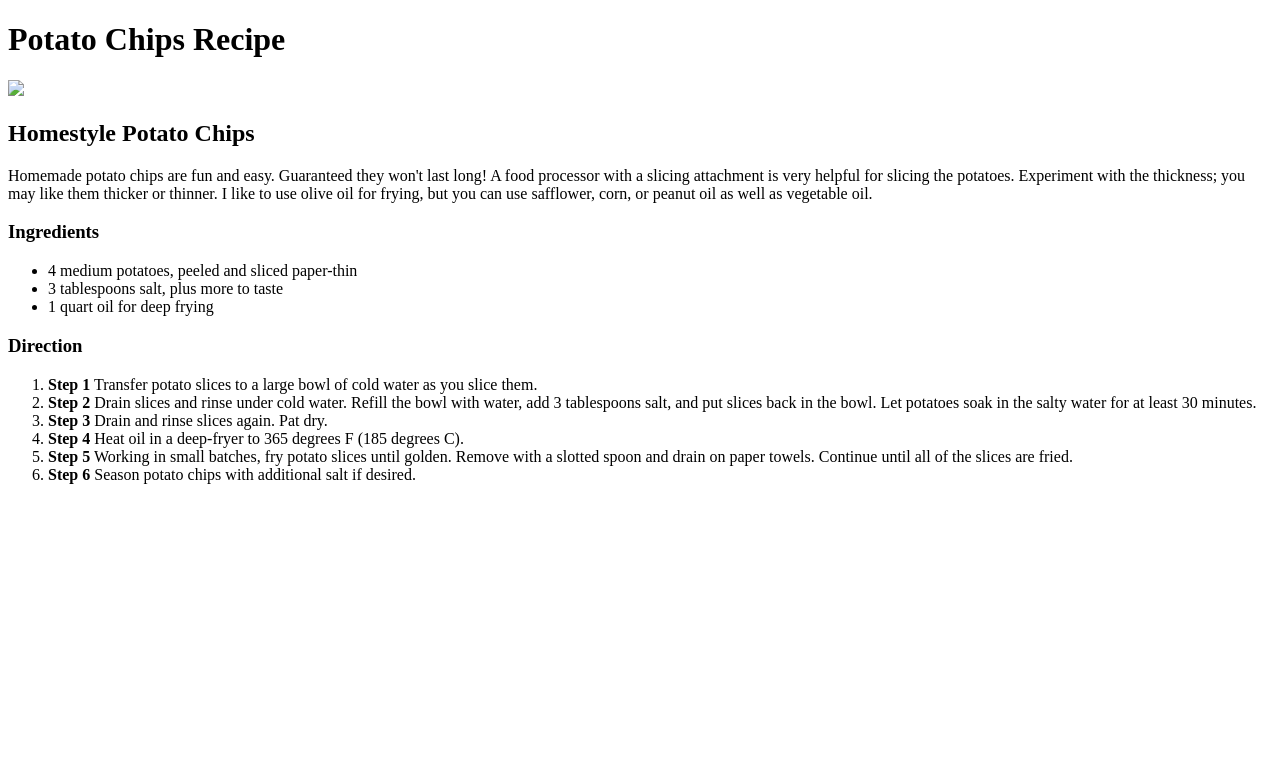
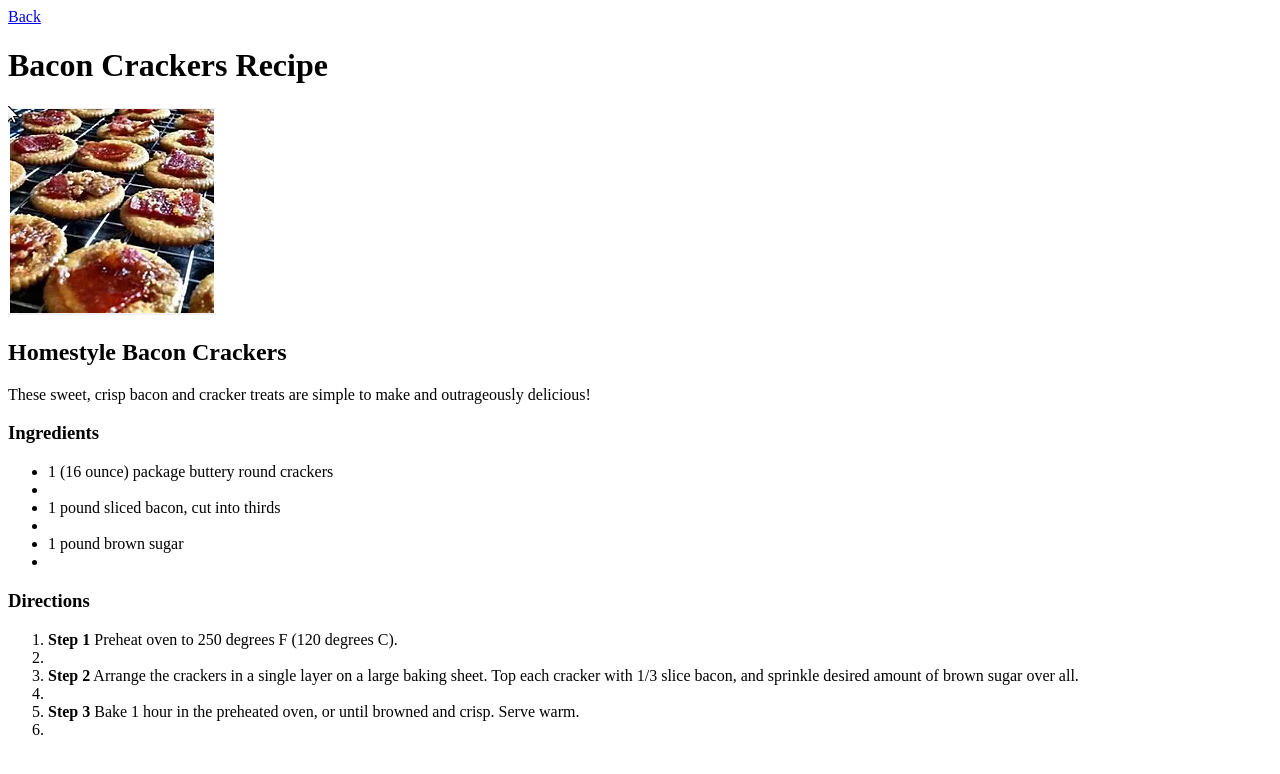
Before and after one commit to ceejpineda/odin-recipes, a plain HTML site: page recipes/baconcrackers.html in a window 1280 px wide. Drawn offline with Linux system fonts and the light colour scheme.

Commit message:
Added Bacon crackers link to index

```diff
--- a/recipes/baconcrackers.html
+++ b/recipes/baconcrackers.html
@@ -5,24 +5,22 @@
         <title>Potato Chips</title>
     </head>
     <body>
-        <h1>Potato Chips Recipe</h1>
-        <img src="../images/baconcrackers.png">
-        <h2>Homestyle Potato Chips</h2>
-        <p>Homemade potato chips are fun and easy. Guaranteed they won't last long! A food processor with a slicing attachment is very helpful for slicing the potatoes. Experiment with the thickness; you may like them thicker or thinner. I like to use olive oil for frying, but you can use safflower, corn, or peanut oil as well as vegetable oil. </p>
+        <a href="../index.html">Back</a>
+        <h1>Bacon Crackers Recipe</h1>
+        <img src="../images/BaconCrackers.png">
+        <h2>Homestyle Bacon Crackers</h2>
+        <p>These sweet, crisp bacon and cracker treats are simple to make and outrageously delicious!</p>
         <h3>Ingredients</h3>
         <ul>
-            <li>4 medium potatoes, peeled and sliced paper-thin </li>
-            <li>3 tablespoons salt, plus more to taste </li>
-            <li>1 quart oil for deep frying </li>
+            <li>1 (16 ounce) package buttery round crackers <li>
+            <li>1 pound sliced bacon, cut into thirds <li>
+            <li>1 pound brown sugar <li>
         </ul>
-        <h3>Direction</h3>
+        <h3>Directions</h3>
         <ol>
-            <li><strong>Step 1</strong>  Transfer potato slices to a large bowl of cold water as you slice them.</li>
-            <li><strong>Step 2</strong>  Drain slices and rinse under cold water. Refill the bowl with water, add 3 tablespoons salt, and put slices back in the bowl. Let potatoes soak in the salty water for at least 30 minutes.</li>
-            <li><strong>Step 3</strong>  Drain and rinse slices again. Pat dry.</li>
-            <li><strong>Step 4</strong>  Heat oil in a deep-fryer to 365 degrees F (185 degrees C).</li>
-            <li><strong>Step 5</strong>  Working in small batches, fry potato slices until golden. Remove with a slotted spoon and drain on paper towels. Continue until all of the slices are fried.</li>
-            <li><strong>Step 6</strong>  Season potato chips with additional salt if desired.</li>
+            <li><strong>Step 1</strong>  Preheat oven to 250 degrees F (120 degrees C).<li>
+            <li><strong>Step 2</strong>  Arrange the crackers in a single layer on a large baking sheet. Top each cracker with 1/3 slice bacon, and sprinkle desired amount of brown sugar over all.<li>
+            <li><strong>Step 3</strong>  Bake 1 hour in the preheated oven, or until browned and crisp. Serve warm.<li>
         </ol>
     </body>
 </html>
```
Also changed, not shown: recipes/potatochips.html (+2 -2 lines), images/BaconCrackers.png (added).
